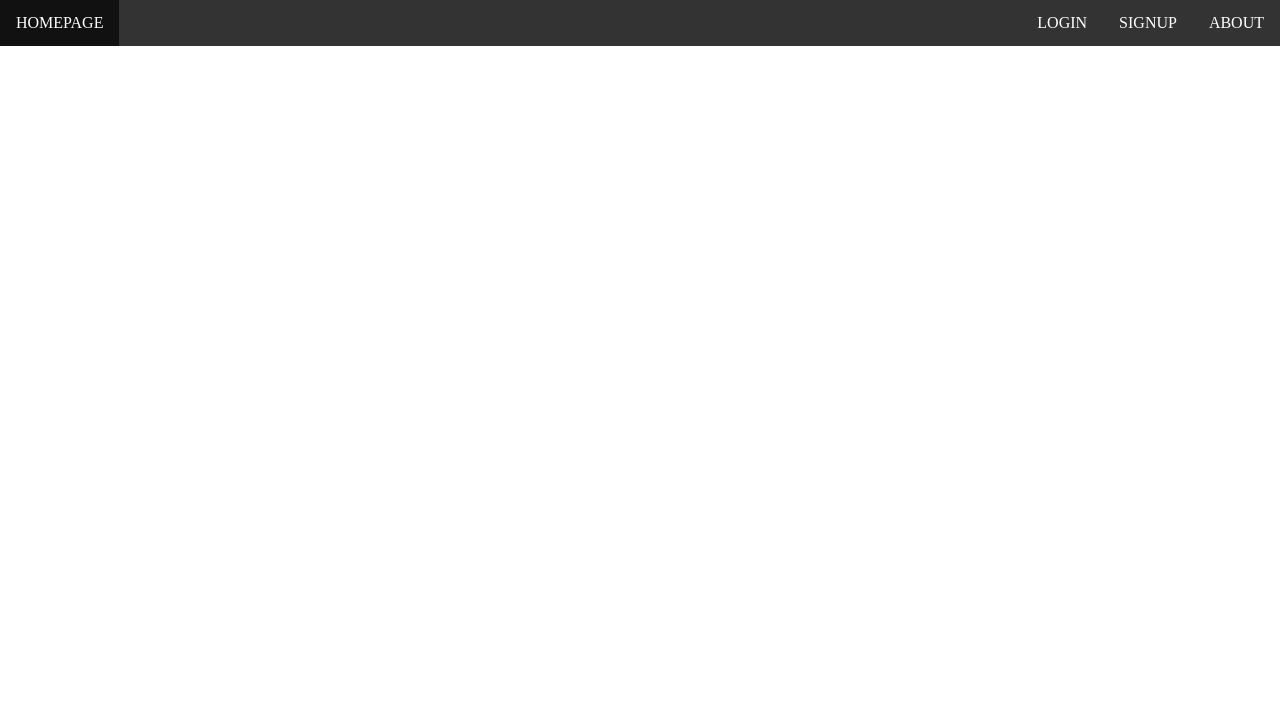
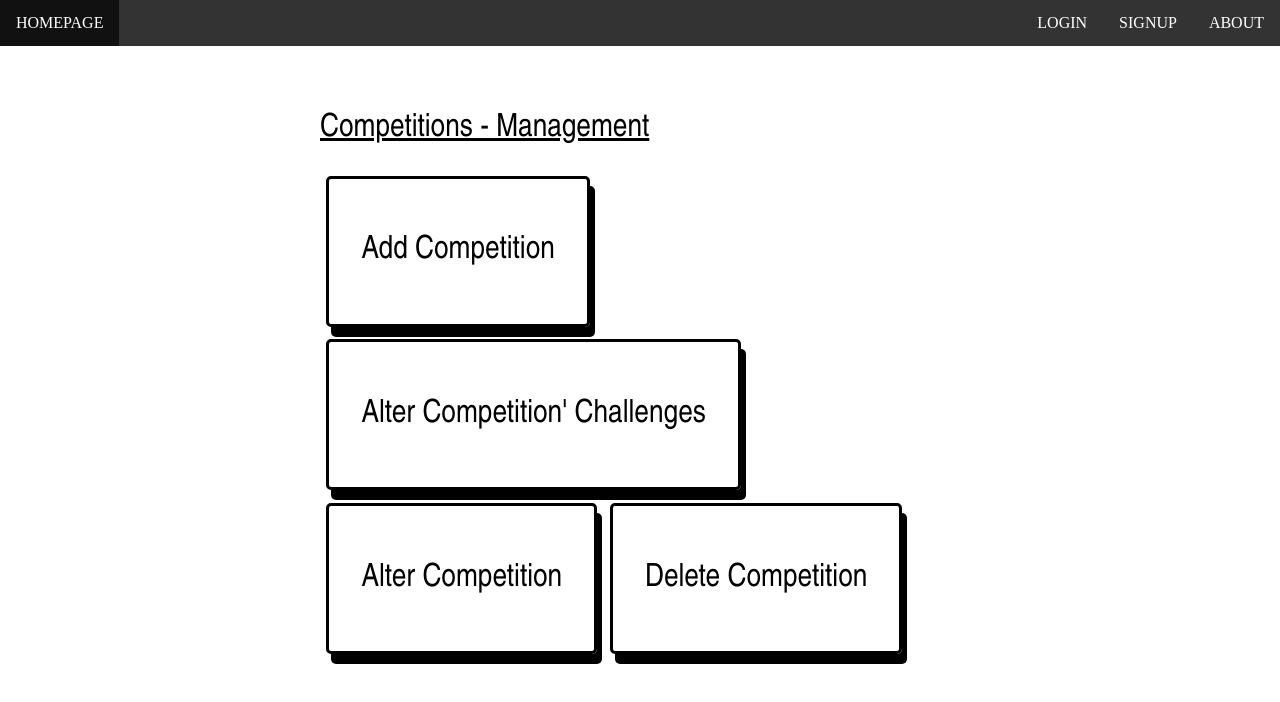
Before and after one commit to ruiparedes/ProjetoFinal, a React (Create React App) app in the folder reactapp/: page /management/competitions in a window 1280 px wide. Shown: the top 702 px of the page. Built offline with nearby package versions, Linux system fonts and the light colour scheme.

Commit message:
Changes to the datetime columns from tables Users, Registrations and Competitions + CompetitionManagement Page

```diff
--- a/reactapp/src/App.js
+++ b/reactapp/src/App.js
@@ -7,7 +7,7 @@ import Home from "./home/Home";
 import Login from "./user/login/Login";
 import Signup from "./user/signup/Signup";
 import About from "./about/About";
-import Competitions from "./management/competitions/Competitions";
+import CompetitionsManagement from "./management/competitions/CompetitionsManagement";
 import ChallengesList from "./challengesList/ChallengesList";
 import AttackPage from "./challengesList/AttackPage";
 import CompetitionsList from "./competitions/CompetitionsList";
@@ -16,6 +16,7 @@ import ChallengeSuggestion from "./suggestions/ChallengeSuggestion";
 import Challenge from "./competitions/Challenge";
 import Leaderboard from "./competitions/Leaderboard";
 import Management from "./management/Management";
+import AddCompetition from "./management/competitions/AddCompetition";
 
 class App extends React.Component {
   render() {
@@ -29,7 +30,7 @@ class App extends React.Component {
                 <Route exact path="/signup" component={Signup} />
                 <Route exact path="/home" component={Home} />
                 <Route exact path="/login" component={Login} />
-                <Route exact path="/competitions" component={Competitions} />
+                <Route exact path="/management/competitions" component={CompetitionsManagement} />
                 <Route exact path="/challengesList" component={ChallengesList} />
                 <Route exact path="/attack/:nameId/" component={AttackPage} />
                 <Route exact path="/competitionsList" component={CompetitionsList} />
@@ -38,6 +39,7 @@ class App extends React.Component {
                 <Route exact path="/challenge/:name/" component={Challenge} />
                 <Route exact path="/leaderboard" component={Leaderboard} />
                 <Route exact path="/management" component={Management} />
+                <Route exact path="/management/competitions/addCompetition" component={AddCompetition} />
                 </Switch>
               </div>
           </div>
--- /dev/null
+++ b/reactapp/src/management/competitions/AddCompetition.js
@@ -0,0 +1,16 @@
+import React, { Component } from 'react';
+
+class AddCompetition extends Component {
+    render() {
+        return (
+            <div>
+                <div><h2>Competition Name:</h2></div>
+                <div><h2>Maximum Participants:</h2></div>
+                <div><h2>End Date:</h2></div>
+
+            </div>
+        );
+    }
+}
+
+export default AddCompetition;
--- a/reactapp/src/management/competitions/Competitions.css
+++ /dev/null
@@ -1,7 +0,0 @@
-.competitionsTable{
-    text-align: center;
-    padding-left: 100px;
-}
-td, th{
-    padding-left: 50px;
-}
--- a/reactapp/src/management/competitions/Competitions.js
+++ /dev/null
@@ -1,118 +0,0 @@
-import React, { Component } from 'react';
-import { URL } from '../../shared/Constants';
-import ReactDOM from 'react-dom';
-import './Competitions.css';
-
-
-
-class Competitions extends React.Component {
-    constructor(props){
-        super(props);
-        this.state = {
-            competitions: [],
-            competitionName: '',
-            competitionParticipants: '',
-            competitionHelps: '',
-            competitionDiscount: '',
-            competitionStatus: ''
-
-
-
-
-        }
-        this.fetchCompetitions = this.fetchCompetitions.bind(this);
-        this.addCompetition = this.addCompetition.bind(this);
-        this.onChange = this.onChange.bind(this);
-        this.deleteCompetition = this.deleteCompetition.bind(this);
-    }
-
-    componentDidMount(){
-        window.competitionsListener = setInterval(() => this.fetchCompetitions(), 3000);
-        this.fetchCompetitions();
-        console.log('Url ' + this.props.location.pathname);
-    }
-
-    componentWillUnmount() {
-        clearInterval(window.competitionsListener);
-    }
-
-
-    onChange(e) {
-        this.setState({ [e.target.className]: e.target.value });
-        console.log({[e.target.className]: e.target.value});
-    }
-
-
-fetchCompetitions() {
-    fetch(URL + ':8080/api/competitions/View').then(res => res.json()).
-    then( data => this.setState({ competitions: data.competitions }));
-}
-
-addCompetition(){
-    if(this.state.competitionName && this.state.competitionParticipants && this.state.competitionHelps && this.state.competitionDiscount && this.state.competitionStatus){
-        fetch(URL + ':8080/api/competitions/Add', {
-            method: 'POST',
-            body: JSON.stringify({
-                name: this.state.competitionName,
-                totalParticipants: this.state.competitionParticipants,
-                numberHelps: this.state.competitionHelps,
-                discountPerHelp: this.state.competitionDiscount,
-                status: this.state.competitionStatus
-            }),
-            headers: new Headers({
-                'Content-Type': 'application/json'
-            })
-        })
-    }
-}
-
-deleteCompetition(competitionId){
-    fetch(URL + ':8080/api/competitions/Delete',{
-        method: 'POST',
-        body: JSON.stringify({
-           id: competitionId
-        }),
-        headers: new Headers({
-            'Content-Type': 'application/json'
-        })
-    });
-}
-
-
-    render() {
-        return (
-
-            <div>
-                <table className="competitionsTable">
-                    <tr>
-                        <th>Name</th>
-                        <th>Total Participants</th>
-                        <th>Number of Helps</th>
-                        <th>Discount Per Help</th>
-                        <th>Status</th>
-                    </tr>
-                {this.state.competitions.map((competition,competitionIndex) =>(
-                    <tr key={'competition_' + competitionIndex}>
-                    <td >{competition.name}</td>
-                    <td >{competition.totalParticipants} participants</td>
-                    <td>{competition.numberHelps} helps</td>
-                    <td>{competition.discountPerHelp} points</td>
-                    <td>{competition.status}</td>
-                    <td><button type="submit" value="Delete" className="deletebtn" onClick={() =>this.deleteCompetition(competition.id)}>Delete</button></td>
-                    </tr>
-                ))}
-                <tr>
-                    <td><input type="text" placeholder="Enter competition name" className="competitionName" onChange={this.onChange} required></input></td>
-                    <td><input type="text" placeholder="Enter number of Participants" className="competitionParticipants" onChange={this.onChange} required></input></td>
-                    <td><input type="text" placeholder="Enter number of Helps" className="competitionHelps" onChange={this.onChange} required></input></td>
-                    <td><input type="text" placeholder="Enter discount per help" className="competitionDiscount" onChange={this.onChange} required></input></td>
-                    <td><input type="text" placeholder="Enter competition status" className="competitionStatus" onChange={this.onChange} required></input></td>
-                </tr>
-                </table>
-                <button type="submit" value="AddCompetition" className="acceptbtn" onClick={this.addCompetition}>Add Competition</button>
-            </div>
-        );
-    }
-}
-
-export default Competitions;
--- /dev/null
+++ b/reactapp/src/management/competitions/CompetitionsManagement.css
@@ -0,0 +1,58 @@
+#competitionManContainer{
+    width: 100%;
+}
+#competitionManagementTitle{
+    text-decoration: underline;
+}
+#outer-management-competition-div{
+        width: 50%;
+        margin-left:auto;
+        margin-right:auto;
+        padding-bottom: 30%;
+        margin-top: 5%;
+
+}
+
+#manAddCompetitionDiv{
+    border-style: solid;
+    border-width: 3px;
+    border-radius: 5px;
+    float: left;
+    padding: 5%;
+    margin: 1%;
+    box-shadow: 5px 10px;
+    cursor: pointer;
+
+}
+#manAlterCompetitionChallengesDiv{
+    border-style: solid;
+    border-width: 3px;
+    border-radius: 5px;
+    float: left;
+    padding: 5%;
+    margin: 1%;
+    box-shadow: 5px 10px;
+    cursor: pointer;
+}
+#manAlterCompetitionDiv{
+    clear: both;
+    border-style: solid;
+    border-width: 3px;
+    border-radius: 5px;
+    float: left;
+    padding: 5%;
+    margin: 1%;
+    box-shadow: 5px 10px;
+    cursor: pointer;
+
+}
+#manDeleteCompetitionDiv{
+    border-style: solid;
+    border-width: 3px;
+    border-radius: 5px;
+    float: left;
+    padding: 5%;
+    margin: 1%;
+    box-shadow: 5px 10px;
+    cursor: pointer;
+}
--- /dev/null
+++ b/reactapp/src/management/competitions/CompetitionsManagement.js
@@ -0,0 +1,22 @@
+import React, { Component } from 'react';
+import './CompetitionsManagement.css'
+
+class Competitions extends Component {
+    render() {
+        return (
+            <div id="competitionManContainer">
+            <div id="outer-management-competition-div">
+            <h1 id="competitionManagementTitle">Competitions - Management</h1>
+                <div id="competitionTabsDiv">
+                    <div id="manAddCompetitionDiv"><h1>Add Competition</h1></div>
+                    <div id="manAlterCompetitionChallengesDiv"><h1>Alter Competition' Challenges</h1></div>
+                    <div id="manAlterCompetitionDiv"><h1>Alter Competition</h1></div>
+                    <div id="manDeleteCompetitionDiv"><h1>Delete Competition</h1></div>
+                </div>
+            </div>
+            </div>
+        );
+    }
+}
+
+export default Competitions;
```
Also changed, not shown: reactapp/src/management/competitions/AddCompetition.css (added), 1 other file (tests, documents, lock files or other folders).
